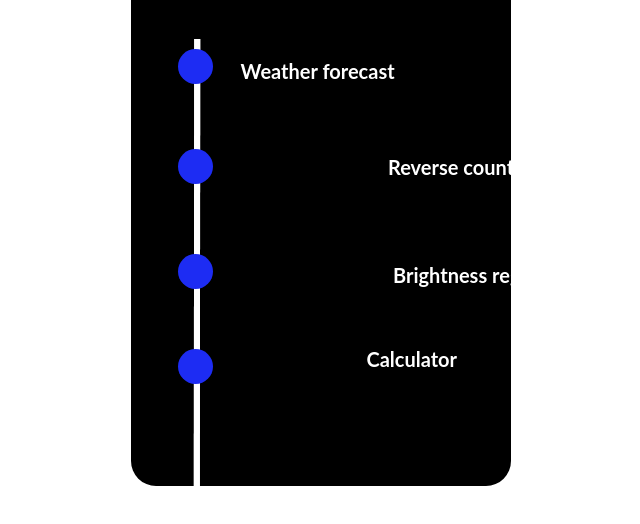
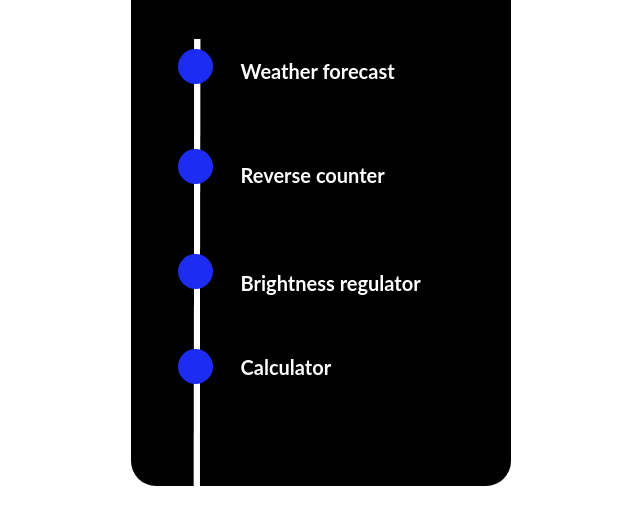
Before and after one commit to ChristinaSvartsevich/resume, a plain HTML site: page projects.html in a window 1280 px wide. Shown: the part 172-696 px from the top of the page, without its empty margins (383-1023 px from the left). Drawn offline with Linux system fonts and the light colour scheme.

Commit message:
Add files via upload

```diff
--- a/projects.css
+++ b/projects.css
@@ -83,70 +83,47 @@ top: 418px;
 .el4{
     top: 213px
 }
-.first{
+.text{
     position: absolute;
-width: 185px;
-height: 48px;
-left: 110px;
-top: 223px;
-
-font-family: Lato;
+    height: 48px;
+    font-family: Lato;
 font-style: normal;
 font-weight: bold;
 font-size: 20px;
 color: #FFFFFF;
 }
+.first{
+width: 185px;
+left: 110px;
+top: 223px;
+
+}
 .second{
-    position: absolute;
 width: 253px;
-height: 48px;
-right: 20%;
+left: 110px;
 top: 327px;
-
-font-family: Lato;
-font-style: normal;
-font-weight: bold;
-font-size: 20px;
-line-height: 24px;
-
-color: #FFFFFF;
 
 }
 .third{
-    position: absolute;
+
 width: 248px;
-height: 48px;
-right: 20%;
+left: 110px;
 top: 435px;
 
-font-family: Lato;
-font-style: normal;
-font-weight: bold;
-font-size: 20px;
-line-height: 24px;
-
-color: #FFFFFF;
 }
 .fourth{
-    position: absolute;
+
     width: 185px;
-    height: 48px;
-    right: 27%;
+
+    left: 110px;
     top: 519px;
 
-    font-family: Lato;
-    font-style: normal;
-    font-weight: bold;
-    font-size: 20px;
-    line-height: 24px;
-
-    color: #FFFFFF;
 }
 .zagolovok{
     position: absolute;
 width: 268px;
 height: 61px;
-right: 15%;
+left: 140px;
 top: 100px;
 
 font-family: Lucida Sans Typewriter;
--- a/skills.css
+++ b/skills.css
@@ -83,72 +83,55 @@ top: 418px;
 .el4{
     top: 213px
 }
-.first{
+.text{
     position: absolute;
-    width: 127px;
-    height: 144px;
-    left: 222px;
-    top: 277px;
-
     font-family: Lato;
     font-style: normal;
     font-weight: bold;
     font-size: 20px;
     line-height: 24px;
-
+    left: 182px;
     color: #FFFFFF;
 }
+.first{
+
+    width: 127px;
+    height: 144px;
+    top: 277px;
+
+}
 .second{
-    position: absolute;
+
     width: 268px;
     height: 61px;
-    right: 27%;
+    left: 40px;
     top: 247px;
 
-    font-family: Lucida Sans Typewriter;
-    font-style: normal;
-    font-weight: bold;
-    font-size: 25px;
-    line-height: 29px;
 
-    color: #FFFFFF;
+
 
 }
 .third{
-    position: absolute;
+
     width: 268px;
     height: 61px;
-    right: 23%;
+    left: 40px;
     top: 444px;
 
-    font-family: Lucida Sans Typewriter;
-    font-style: normal;
-    font-weight: bold;
-    font-size: 25px;
-    line-height: 29px;
-
-    color: #FFFFFF;
 }
 .fourth{
     position: absolute;
     width: 116px;
     height: 144px;
-    right: 23%;
+
     top: 464px;
 
-    font-family: Lato;
-    font-style: normal;
-    font-weight: bold;
-    font-size: 20px;
-    line-height: 24px;
-
-    color: #FFFFFF;
 }
 .zagolovok{
     position: absolute;
 width: 268px;
 height: 61px;
-right: 15%;
+left: 150px;
 top: 100px;
 
 font-family: Lucida Sans Typewriter;
--- a/work.css
+++ b/work.css
@@ -83,64 +83,37 @@ top: 418px;
 .el4{
     top: 213px
 }
-.first{
+.text{
     position: absolute;
-width: 185px;
-height: 48px;
-left: 110px;
-top: 193px;
-
+    height: 48px;
+    left: 110px;
 font-family: Lato;
 font-style: normal;
 font-weight: bold;
 font-size: 20px;
 color: #FFFFFF;
 }
+.first{
+
+width: 185px;
+top: 193px;
+
+}
 .second{
-    position: absolute;
 width: 253px;
-height: 48px;
-right: 20%;
 top: 327px;
 
-font-family: Lato;
-font-style: normal;
-font-weight: bold;
-font-size: 20px;
-line-height: 24px;
-
-color: #FFFFFF;
 
 }
 .third{
-    position: absolute;
+
 width: 248px;
-height: 48px;
-right: 20%;
 top: 435px;
-
-font-family: Lato;
-font-style: normal;
-font-weight: bold;
-font-size: 20px;
-line-height: 24px;
-
-color: #FFFFFF;
 }
 .fourth{
-    position: absolute;
     width: 185px;
-    height: 48px;
-    right: 27%;
     top: 519px;
 
-    font-family: Lato;
-    font-style: normal;
-    font-weight: bold;
-    font-size: 20px;
-    line-height: 24px;
-
-    color: #FFFFFF;
 }
 .zagolovok{
     position: absolute;
```
Also changed, not shown: projects.html (+0 -1 lines), skills.html (+0 -1 lines), work.html (+0 -1 lines).
